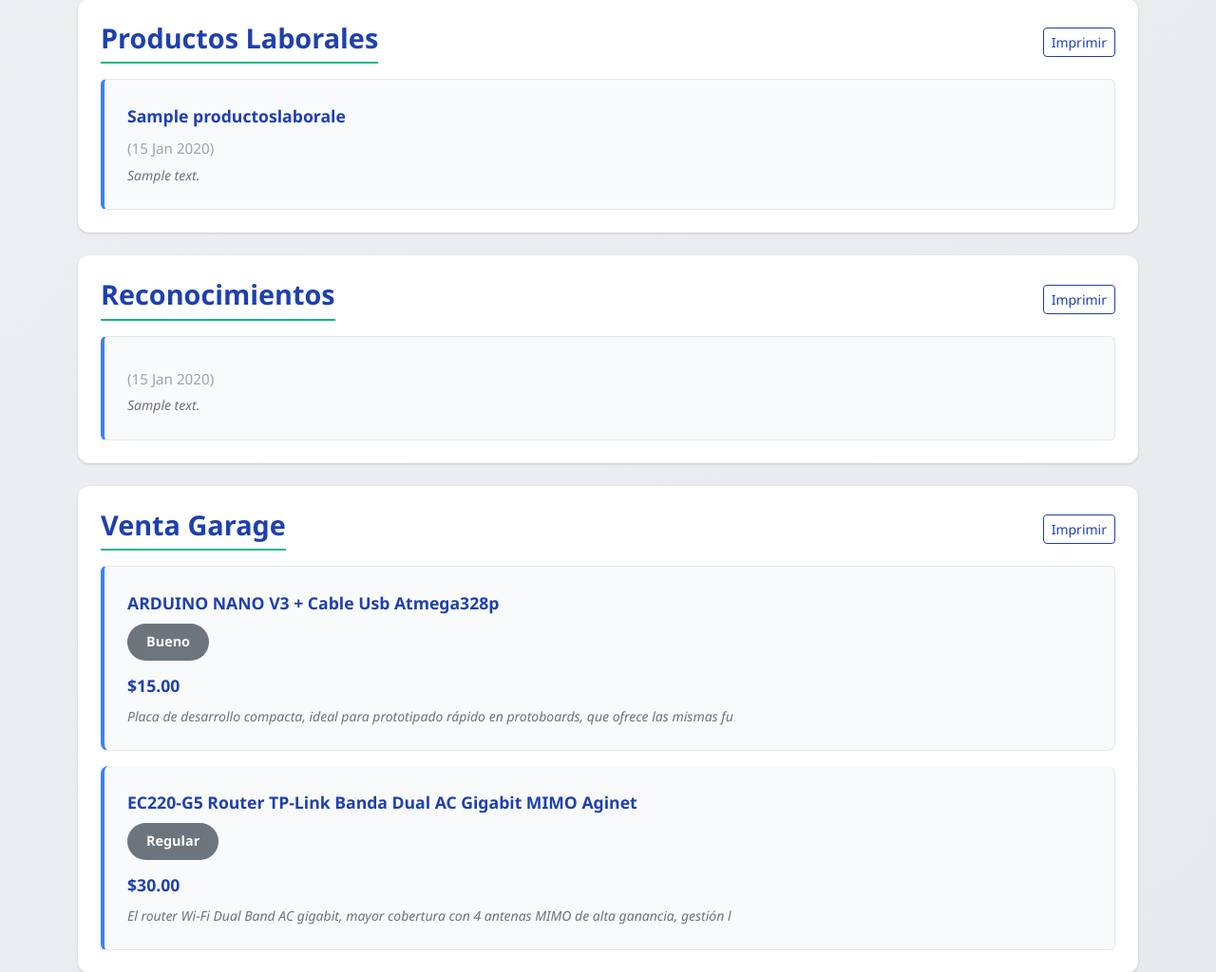
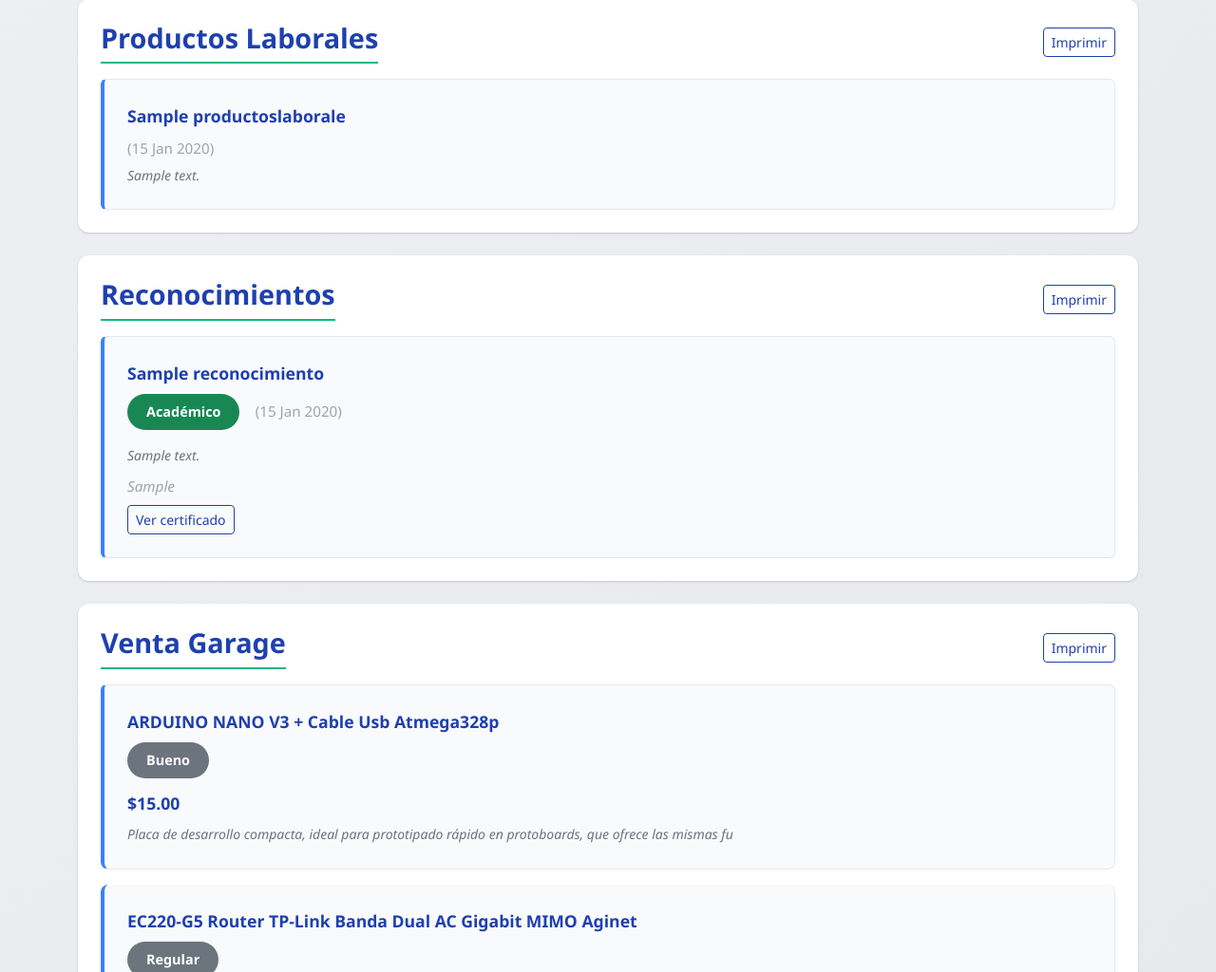
Before and after one commit to johnf2005/hoja-de-vida, a Django app: page / in a window 1280 px wide; the page is wider, and only the part inside the window is pictured. Shown: the part 2205-3229 px from the top of that part at 95% size. Run offline with Django 5.2, Linux system fonts and the light colour scheme; data comes from the database, SQL or seed files in the repository; tables that the repository leaves empty hold one stand-in row (values such as "Sample post").

Commit message:
Add titulo and certificado to reconocimientos

```diff
--- a/mi_proyecto/portfolio/models.py
+++ b/mi_proyecto/portfolio/models.py
@@ -114,10 +114,12 @@ class Reconocimiento(models.Model):
         ('Privado', 'Privado'),
     ]
 
+    tituloreconocimiento = models.CharField(max_length=150)
     tiporeconocimiento = models.CharField(
         max_length=100,
         choices=TIPO_RECONOCIMIENTO_CHOICES
     )
+    tituloreconocimiento = models.CharField(max_length=150, blank=True, null=True)
     fechareconocimiento = models.DateField()
     descripcionreconocimiento = models.CharField(max_length=100)
     entidadpatrocinadora = models.CharField(max_length=100)
@@ -125,6 +127,7 @@ class Reconocimiento(models.Model):
     telefonocontactoauspicia = models.CharField(max_length=60, blank=True, null=True)
     activarparaqueseveaenfront = models.BooleanField(default=True, verbose_name="Activar para que se vea en front")
     rutacertificado = models.CharField(max_length=100, blank=True, null=True)
+    certificado_archivo = models.FileField(upload_to='certificados_reconocimientos/', blank=True, null=True)
 
     class Meta:
         db_table = 'reconocimientos'
--- a/mi_proyecto/templates/index.html
+++ b/mi_proyecto/templates/index.html
@@ -355,11 +355,27 @@
         <ul class="list-group">
           {% for reconocimiento in datos.reconocimientos %}
           <li class="list-group-item">
-            <strong>{{ reconocimiento.nombrereconocimiento }}</strong>
-            <span class="badge bg-success">{{ reconocimiento.tipodelreconocimiento }}</span>
+            <strong>{{ reconocimiento.tituloreconocimiento|default:reconocimiento.descripcionreconocimiento }}</strong>
+            <span class="badge bg-success">{{ reconocimiento.tiporeconocimiento }}</span>
             <span class="text-muted">({{ reconocimiento.fechareconocimiento|date:"d M Y" }})</span>
             {% if reconocimiento.descripcionreconocimiento %}
             <div class="small mt-1">{{ reconocimiento.descripcionreconocimiento }}</div>
+            {% endif %}
+            {% if reconocimiento.entidadpatrocinadora %}
+            <div class="small text-muted">{{ reconocimiento.entidadpatrocinadora }}</div>
+            {% endif %}
+            {% if reconocimiento.certificado_archivo or reconocimiento.rutacertificado %}
+            <div class="mt-2">
+              {% if reconocimiento.certificado_archivo %}
+              <a class="btn btn-sm btn-outline-primary" href="{{ reconocimiento.certificado_archivo.url }}" target="_blank" rel="noopener">
+                Ver certificado
+              </a>
+              {% else %}
+              <a class="btn btn-sm btn-outline-success" href="{{ reconocimiento.rutacertificado }}" target="_blank" rel="noopener">
+                Ver certificado
+              </a>
+              {% endif %}
+            </div>
             {% endif %}
           </li>
           {% endfor %}
```
Also changed, not shown: mi_proyecto/portfolio/admin.py (+5 -5 lines), mi_proyecto/portfolio/migrations/0008_reconocimiento_certificado_archivo_and_more.py (added).
